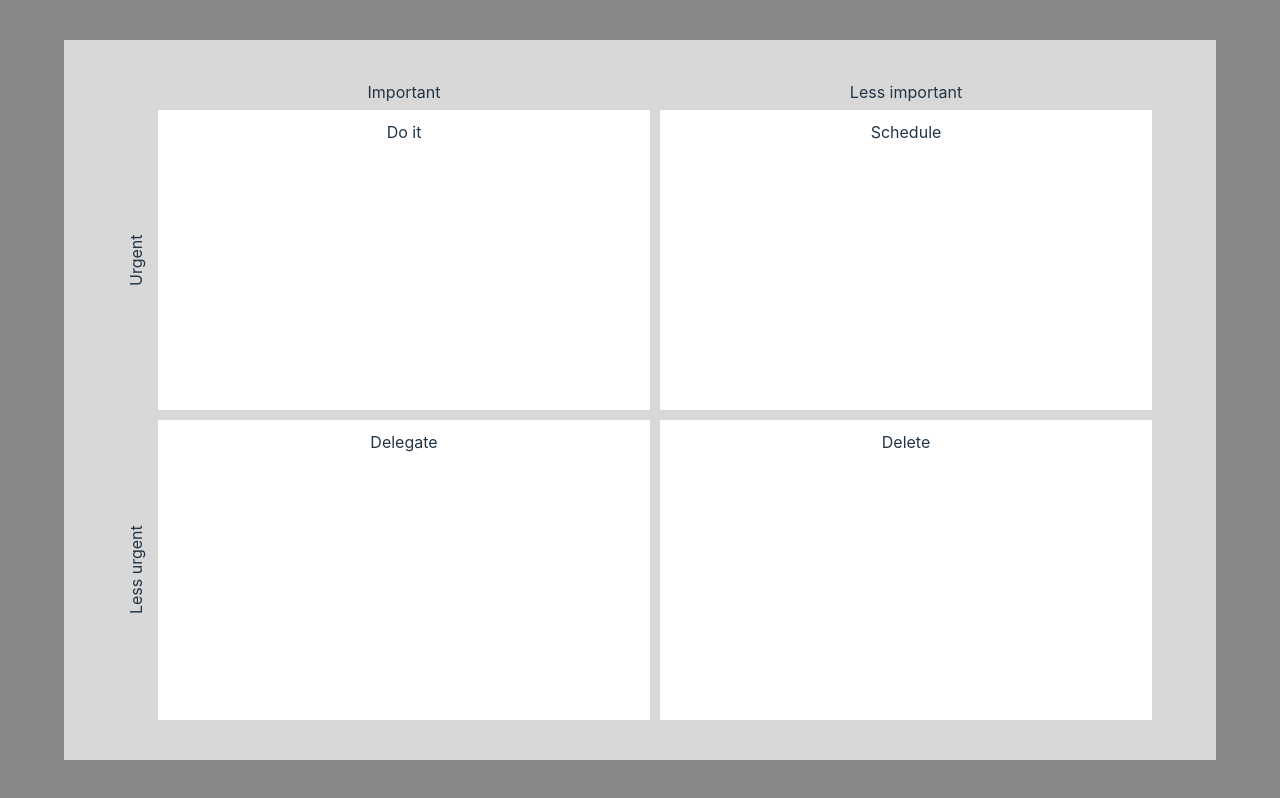
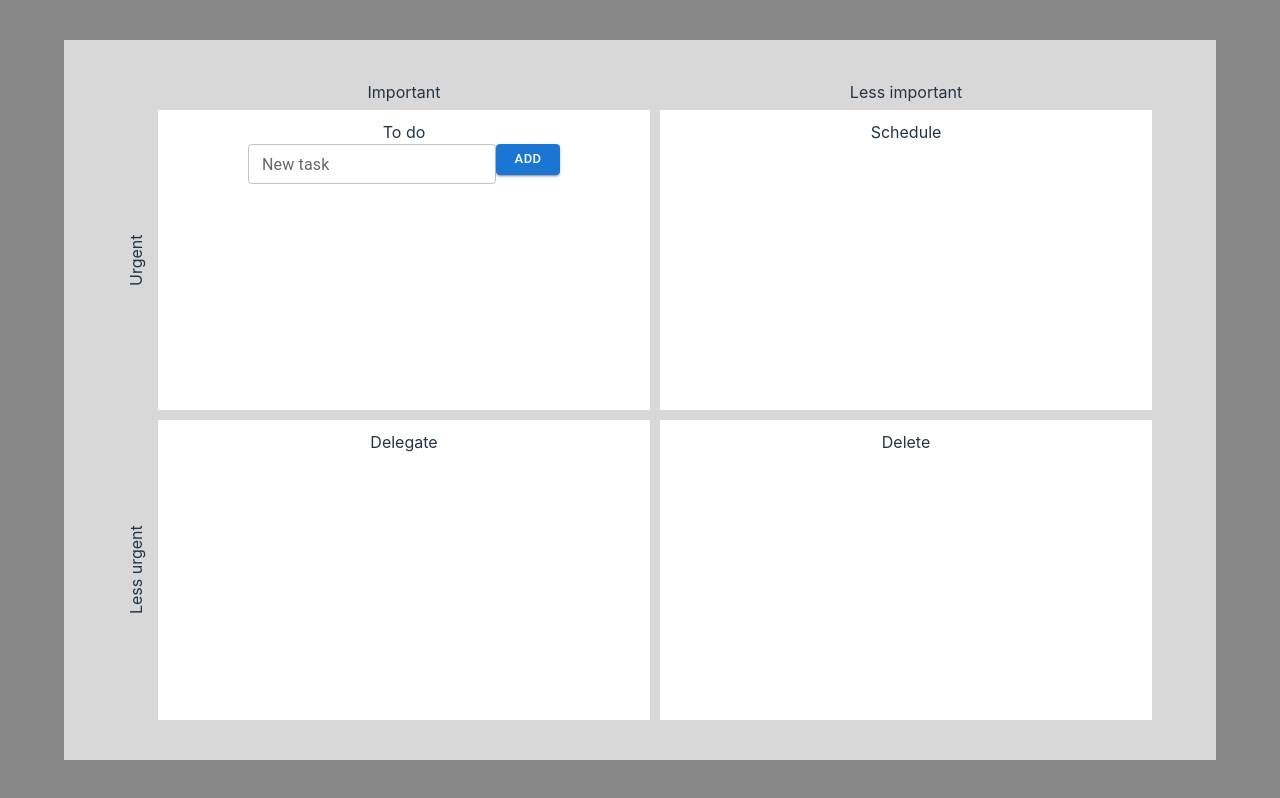
Before and after one commit to gru6/testTaskTracker, a React (Vite) app in the folder taskTracker/: page / in a window 1280 px wide. Built offline with nearby package versions, Linux system fonts and the light colour scheme.

Commit message:
feat: add new task, add task complete feature

```diff
--- a/taskTracker/src/App.tsx
+++ b/taskTracker/src/App.tsx
@@ -1,6 +1,6 @@
 
 import './App.css'
-import MainContainer from './mainContainer';
+import {MainContainer} from './mainContainer';
 
 function App() {
 
--- a/taskTracker/src/mainContainer.css
+++ b/taskTracker/src/mainContainer.css
@@ -5,6 +5,12 @@
   width: 90vw;
   height: 90vh;
   background-color: #d8d8d8;
+}
+
+li {
+  list-style: none;
+  display: flex;
+  align-items: center;
 }
 
 .boxContainer{
--- a/taskTracker/src/mainContainer.tsx
+++ b/taskTracker/src/mainContainer.tsx
@@ -1,37 +1,107 @@
-import { Component } from 'react'
-import './mainContainer.css'
+import * as React from "react";
+import "./mainContainer.css";
+import Button from "@mui/material/Button";
+import TextField from "@mui/material/TextField";
+import { useDispatch, useSelector } from "react-redux";
+import { Task, addTask, completeTask } from "./storage/taskSlice";
+import { RootState } from "./storage/store";
+import { IconButton } from "@mui/material";
+import DeleteIcon from "@mui/icons-material/Delete";
+import Checkbox from "@mui/material/Checkbox";
+export const MainContainer: React.FunctionComponent = () => {
+  const dispatch = useDispatch();
+  const [newTaskText, setNewTaskText] = React.useState("");
 
-export default class MainContainer extends Component {
-  render() {
+
+  const allTasks = useSelector((state: RootState) => state.tasks.tasks);
+
+  const handleAddBtn: React.MouseEventHandler<HTMLButtonElement> = () => {
+    console.log("newTaskText :>> ", newTaskText);
+    if (newTaskText !== "") {
+      const newTask: Task = {
+        id: new Date().getTime(),
+        text: newTaskText,
+        completed: false,
+      };
+      dispatch(addTask(newTask)); //закидываем новую таску в State
+      setNewTaskText("");
+      console.log("allTasks :>> ", allTasks);
+    }
+
+  };
+
   return (
     <>
-
-     <div className='mainContainer'>
-
-      <div className='boxContainer'>
+      <div className="mainContainer">
+        <div className="boxContainer">
           <div></div>
           <div>Important</div>
           <div>Less important</div>
-        <div className='vertical-title'>Urgent</div>
-      <div className='box' id='box-1'>
-        Do it
+          <div className="vertical-title">Urgent</div>
+
+          <div className="box" id="box-1">
+            <div>To do</div>
+            <TextField
+              id="outlined-basic"
+              label="New task"
+              variant="outlined"
+              size="small"
+              onChange={(event)=>setNewTaskText(event.target.value)} // получаем текст из input
+              value={newTaskText}
+            />
+            <Button variant="contained" size="small" onClick={handleAddBtn}>
+              Add
+            </Button>
+            {
+              <ul>
+                {allTasks.map((task) => (
+                  <li key={task.id}>
+                    <Checkbox
+                      size="small"
+                      checked={task.completed}
+                      onChange={()=> dispatch(completeTask(task.id))} // по task.id меняем complete в state у конкретного task
+                    />
+
+                    <span
+                      style={{
+                        textDecoration: task.completed
+                          ? "line-through"
+                          : "none",
+                      }}
+                    >
+                      {task.text}
+                    </span>
+
+                    <IconButton aria-label="delete" size="small">
+                      <DeleteIcon fontSize="inherit" />
+                    </IconButton>
+                    {/* { {!task.completed && (
+                    <button onClick={() => handleCompleteTask(task.id)}>
+                      Complete
+                    </button>
+                  )}
+                  <button onClick={() => handleRemoveTask(task.id)}>
+                    Remove
+                  </button> } */}
+                  </li>
+                ))}
+              </ul>
+            }
           </div>
-      <div className='box' id='box-2'>
+          <div className="box" id="box-2">
             Schedule
           </div>
 
-      <div className='vertical-title'>Less urgent</div>
-      <div className='box' id='box-3'>
+          <div className="vertical-title">Less urgent</div>
+          <div className="box" id="box-3">
             Delegate
           </div>
 
-      <div className='box' id='box-4'>
+          <div className="box" id="box-4">
             Delete
           </div>
         </div>
-
       </div>
     </>
-    )
-  }
-}
+  );
+};
--- a/taskTracker/src/storage/store.tsx
+++ b/taskTracker/src/storage/store.tsx
@@ -7,7 +7,7 @@ export type AppDispatch = typeof store.dispatch;
 
 const store = configureStore({
   reducer: {
-    task: taskReducer,
+    tasks: taskReducer,
 
   },
 });
--- a/taskTracker/src/storage/taskSlice.tsx
+++ b/taskTracker/src/storage/taskSlice.tsx
@@ -1,7 +1,8 @@
 import { PayloadAction, createSlice } from '@reduxjs/toolkit';
 
-interface Task {
+export interface Task {
   id: number;
+  text: string;
   completed: boolean;
 }
 
@@ -14,7 +15,7 @@ const initialState: TaskState = {
 };
 
 export const taskSlice = createSlice({
-  name: 'task',
+  name: 'tasks',
   initialState,
   reducers: {
     addTask: (state, action: PayloadAction<Task>) => {
@@ -26,7 +27,7 @@ export const taskSlice = createSlice({
     completeTask: (state, action: PayloadAction<number>) => {
       const index = state.tasks.findIndex(task => task.id === action.payload);
       if (index !== -1) {
-        state.tasks[index].completed = true;
+        state.tasks[index].completed = !state.tasks[index].completed;
       }
     },
   },
```
Lines whose indentation alone changed are shown as unchanged.
